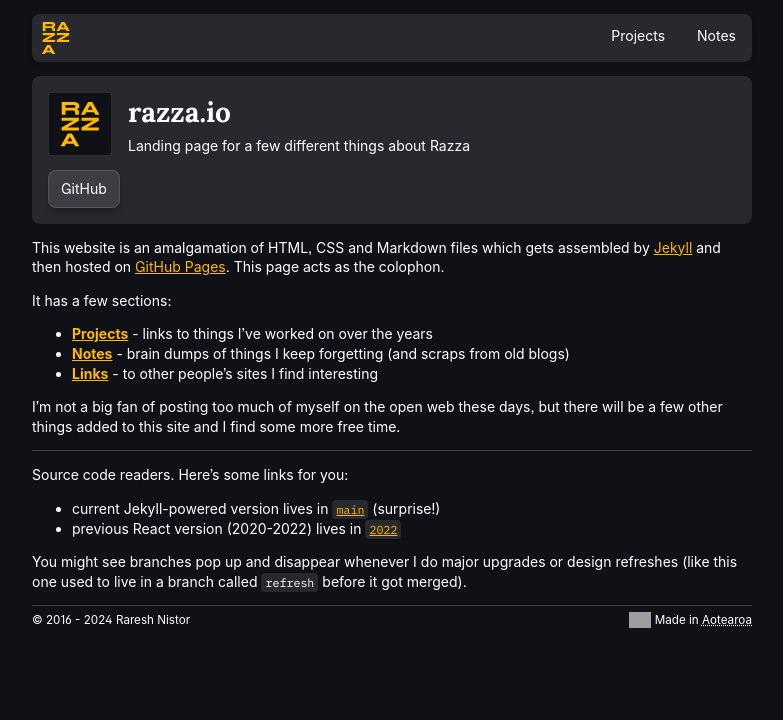
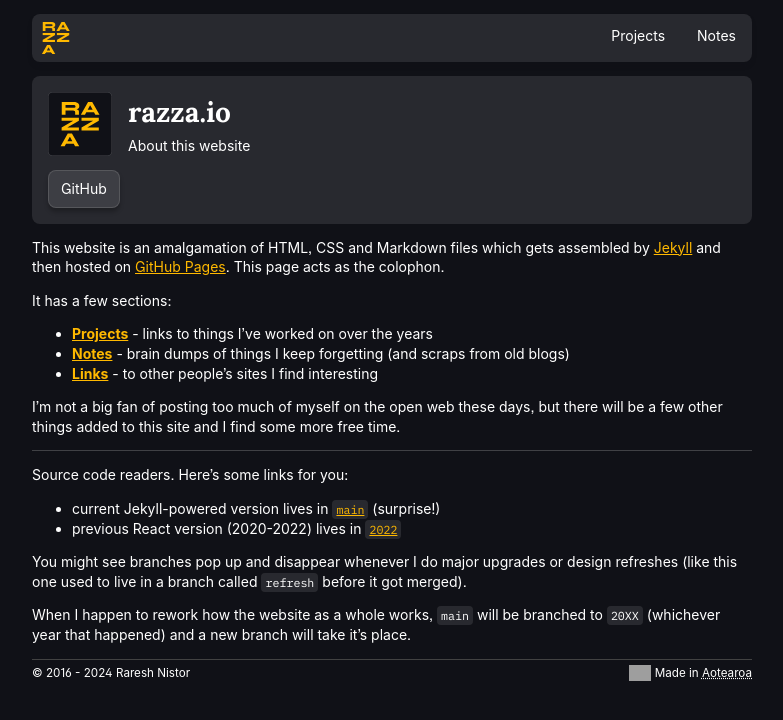
Before and after one commit to itisrazza/razza.io, a Jekyll site: the page built from _projects/razza.io.md, in a window 1280 px wide. Shown: the top 720 px of the page, without its empty margins (248-1031 px from the left). Built offline with Jekyll 4.4.1, drawn with Linux system fonts in a browser that asks for light colours; some web fonts are replaced; grey boxes are pictures that could not be loaded.

Commit message:
update website info

```diff
--- a/_projects/razza.io.md
+++ b/_projects/razza.io.md
@@ -1,7 +1,6 @@
 ---
 title: razza.io
-description: Landing page for a few different things about Razza
-link: https://github.com/itisrazza/SuperSize
+description: About this website
 layout: project
 platforms: [ Web ]
 links:
@@ -37,3 +36,5 @@ Source code readers. Here's some links for you:
 [2022]: https://github.com/itisrazza/razza.io/tree/2022
 
 You might see branches pop up and disappear whenever I do major upgrades or design refreshes (like this one used to live in a branch called `refresh` before it got merged).
+
+When I happen to rework how the website as a whole works, `main` will be branched to `20XX` (whichever year that happened) and a new branch will take it's place.
```
